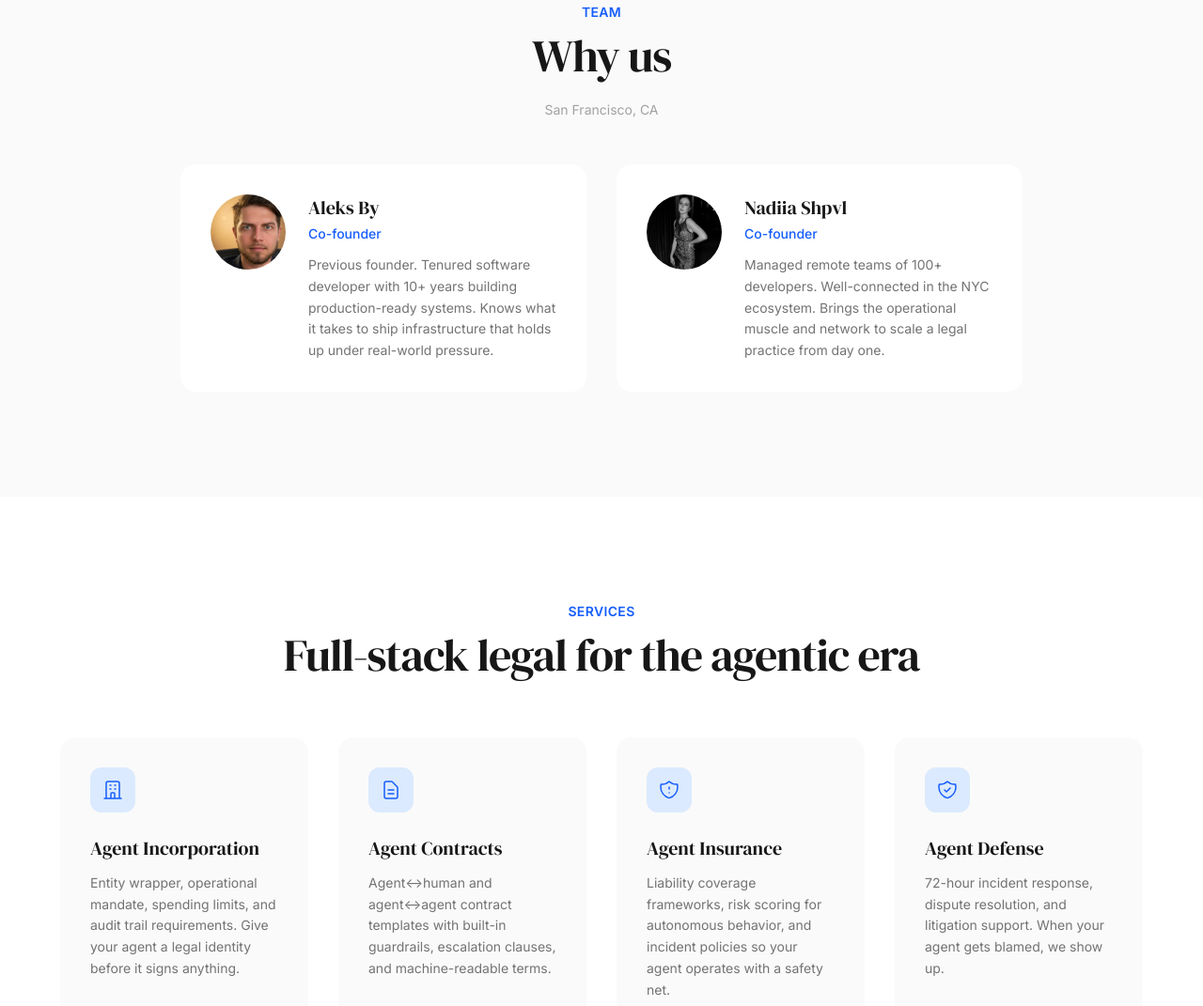
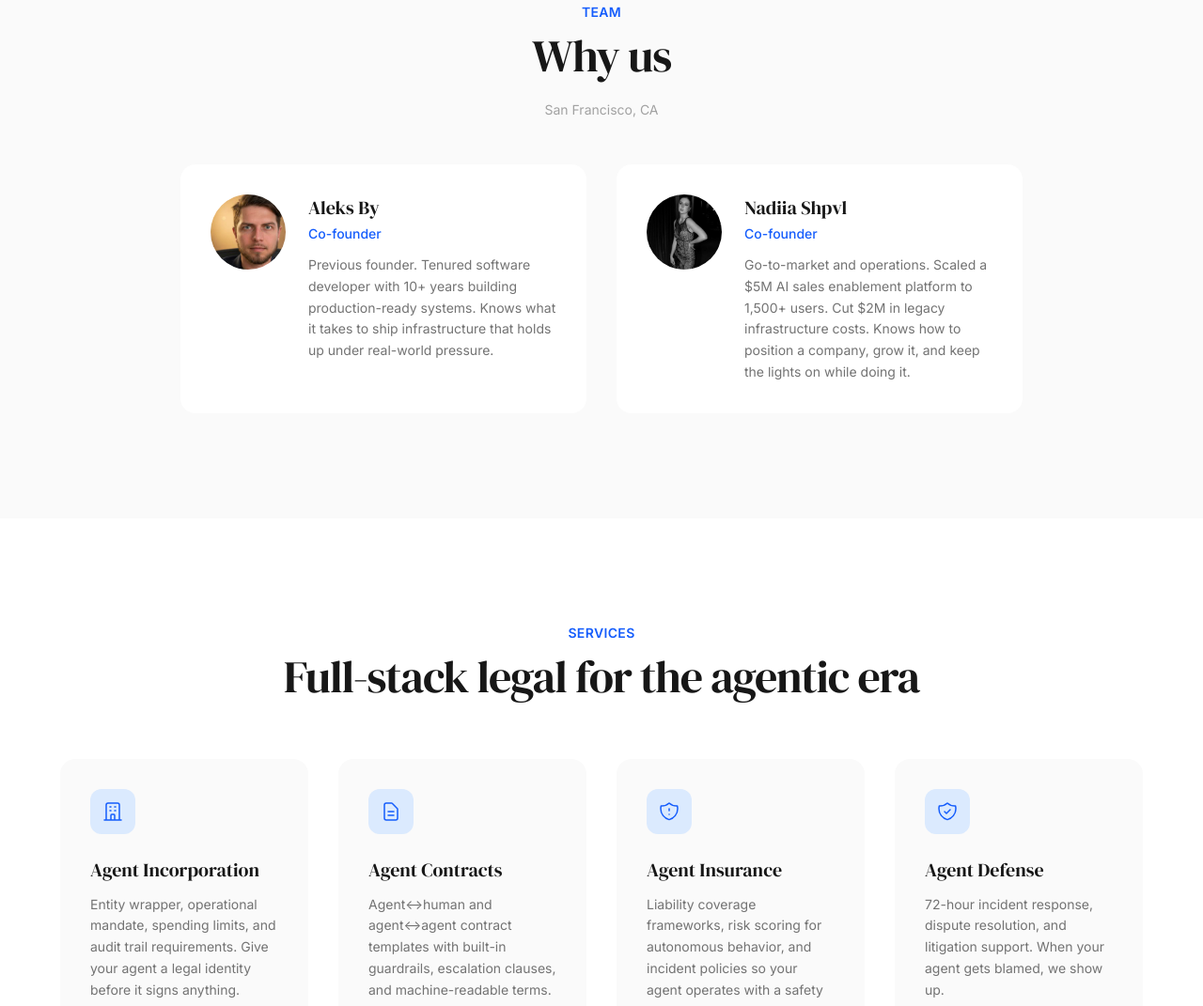
Before and after one commit to nadiiashpvl/loafer-site, a website built with Vite: page index.html in a window 1280 px wide. Shown: the part 1890-2961 px from the top of the page at 94% size. Built offline with nearby package versions, Linux system fonts and the light colour scheme.

Commit message:
update nadiia bio: M AI platform, M cost savings, GTM focus

```diff
--- a/index.html
+++ b/index.html
@@ -142,7 +142,7 @@
               <h3 class="font-serif text-xl mb-1">Nadiia Shpvl</h3>
               <p class="text-sm font-medium text-blue-600 mb-3">Co-founder</p>
               <p class="text-neutral-500 text-sm leading-relaxed">
-                Managed remote teams of 100+ developers. Well-connected in the NYC ecosystem. Brings the operational muscle and network to scale a legal practice from day one.
+                Go-to-market and operations. Scaled a $5M AI sales enablement platform to 1,500+ users. Cut $2M in legacy infrastructure costs. Knows how to position a company, grow it, and keep the lights on while doing it.
               </p>
             </div>
           </div>
--- a/src/main.js
+++ b/src/main.js
@@ -22,7 +22,7 @@ The question is no longer *if* agents will create legal disputes. **They already
 
 **Aleks By** — Co-founder. Previous founder. Tenured software developer with 10+ years building production-ready systems.
 
-**Nadiia Shpvl** — Co-founder. Managed remote teams of 100+ developers. Well-connected in the NYC ecosystem.
+**Nadiia Shpvl** — Co-founder. Go-to-market and operations. Scaled a $5M AI sales enablement platform to 1,500+ users. Cut $2M in legacy infrastructure costs.
 
 ---
 
```
